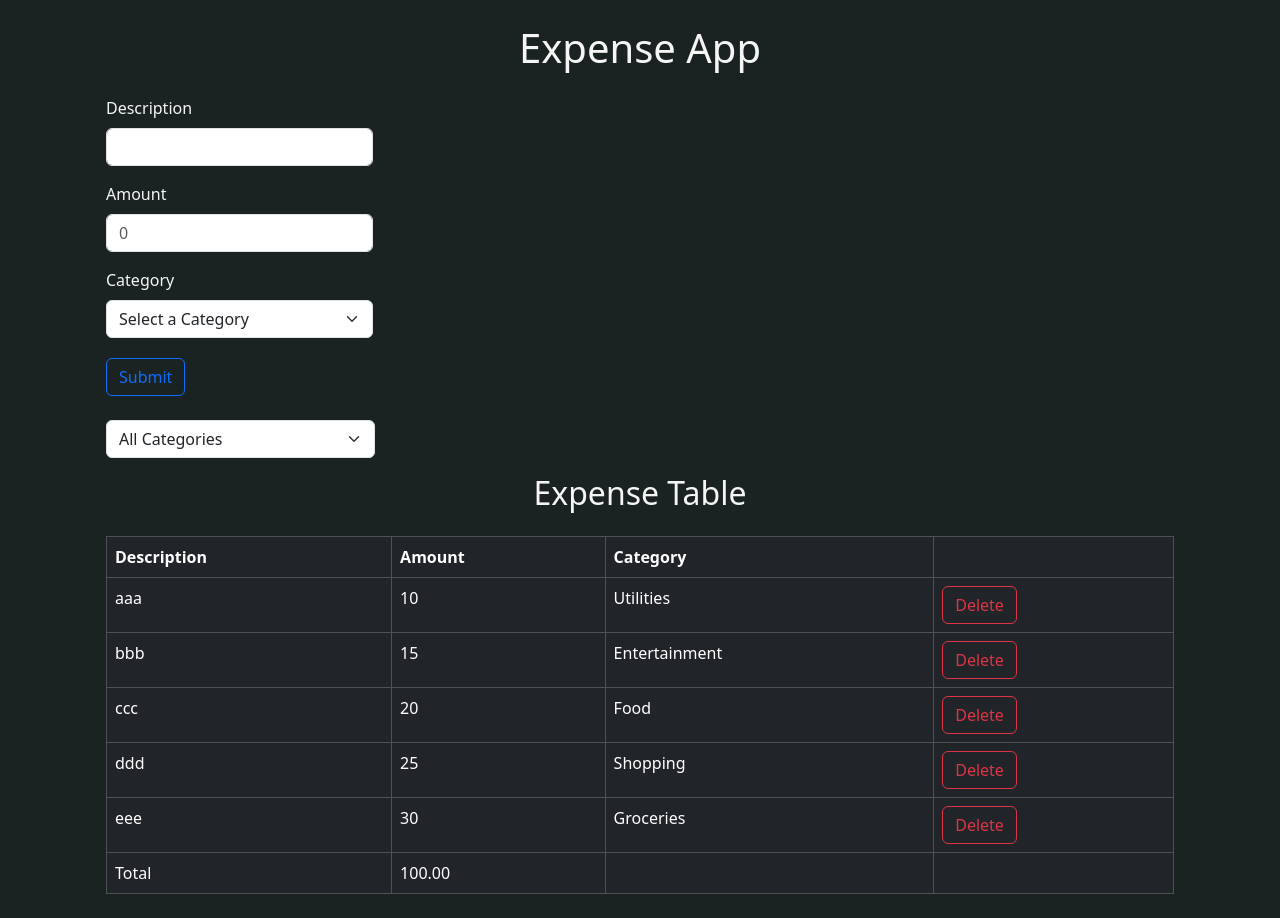
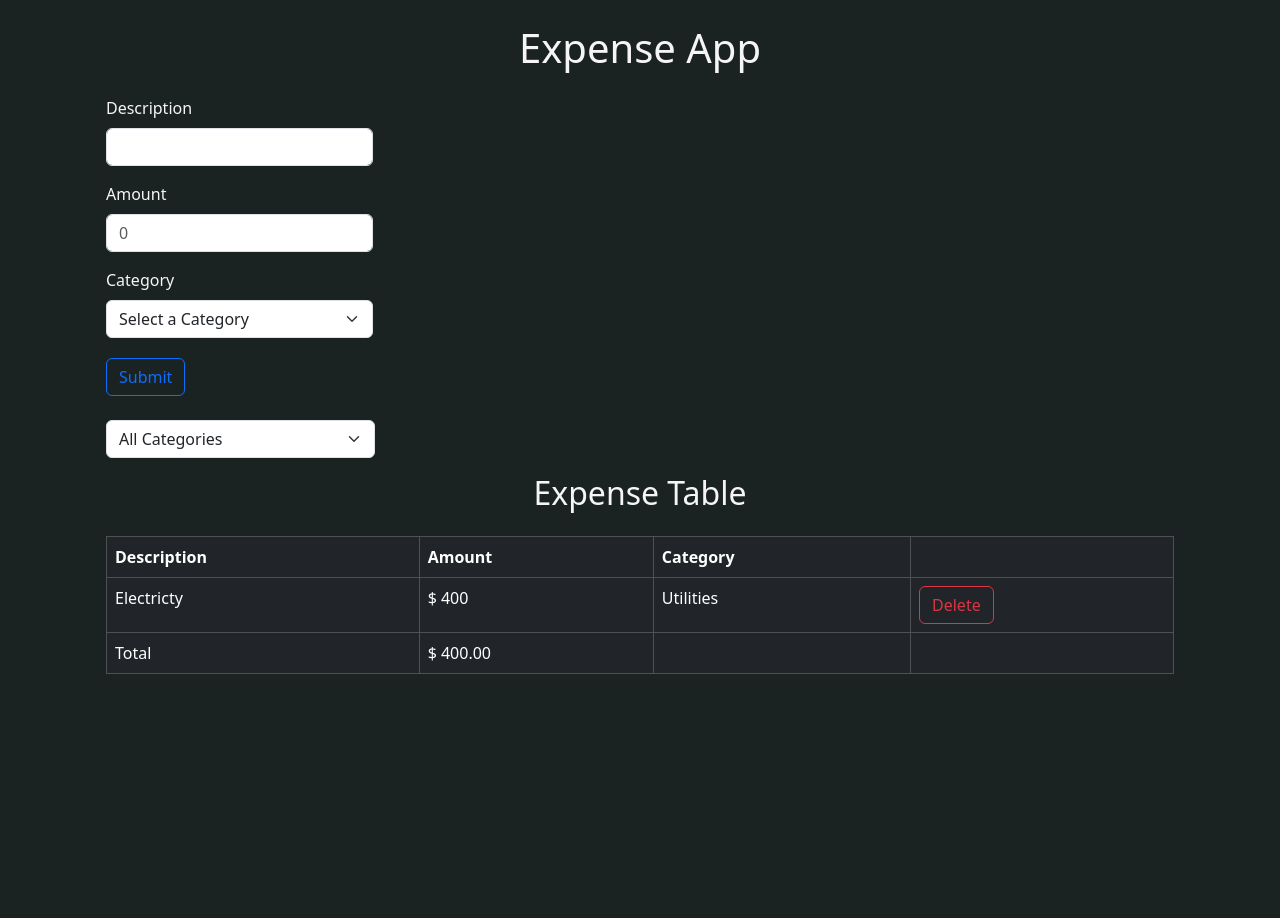
Before and after one commit to dljimenez2324/MC10ExpenseAppValidate, a React (Vite) app in the folder MC10ExpenseApp/: page / in a window 1280 px wide. After the commit the page ends 800 px from the top, so only its background shows below. Built offline with nearby package versions, Linux system fonts and the light colour scheme.

Commit message:
commented out unused import

```diff
--- a/MC10ExpenseApp/src/App.tsx
+++ b/MC10ExpenseApp/src/App.tsx
@@ -4,7 +4,7 @@ import { useState } from "react";
 import ExpenseList from "./expense-tracker/components/ExpenseList";
 import ExpenseFilter from "./expense-tracker/components/ExpenseFilter"
 import ExpenseForm from "./expense-tracker/components/ExpenseForm"
-import { nanoid } from "nanoid";
+// import { nanoid } from "nanoid";
 
 const App = () => {
 
@@ -12,11 +12,7 @@ const App = () => {
       const [selectedCategory, setSelectedCategory] = useState('');
 
       const [dummyExpensesArray, setDummyExpensesArray] = useState([
-        {id: 1, description: 'aaa', amount: 10, category: 'Utilities'},
-        {id: 2, description: 'bbb', amount: 15, category: 'Entertainment'},
-        {id: 3, description: 'ccc', amount: 20, category: 'Food'},
-        {id: 4, description: 'ddd', amount: 25, category: 'Shopping'},
-        {id: 5, description: 'eee', amount: 30, category: 'Groceries'}
+        {id: 1, description: 'Electricty', amount: 400, category: 'Utilities'}
       ])
 
       // lets make a variable with a ternary operator   we will then use our selectedCategory as a boolean like filter through our dummyExpenseArray
--- a/MC10ExpenseApp/src/expense-tracker/components/ExpenseList.tsx
+++ b/MC10ExpenseApp/src/expense-tracker/components/ExpenseList.tsx
@@ -37,7 +37,7 @@ const ExpenseList = ({expenses, onDelete}:ExpenseProps) => {
             <tbody>
                 {expenses.map(expense => <tr key={expense.id}>
                     <td>{expense.description}</td>
-                    <td>{expense.amount}</td>
+                    <td>$ {expense.amount}</td>
                     <td>{expense.category}</td>
                     <td>
                         <button className="btn btn-outline-danger" onClick={() => onDelete(expense.id)}>Delete</button>
@@ -50,7 +50,7 @@ const ExpenseList = ({expenses, onDelete}:ExpenseProps) => {
             <tfoot>
                 <tr>
                     <td>Total</td>
-                    <td>{expenses.reduce((acc,expense)=> expense.amount + acc,0).toFixed(2)}</td>
+                    <td>$ {expenses.reduce((acc,expense)=> expense.amount + acc,0).toFixed(2)}</td>
                     <td></td>
                     <td></td>
                 </tr>
```
